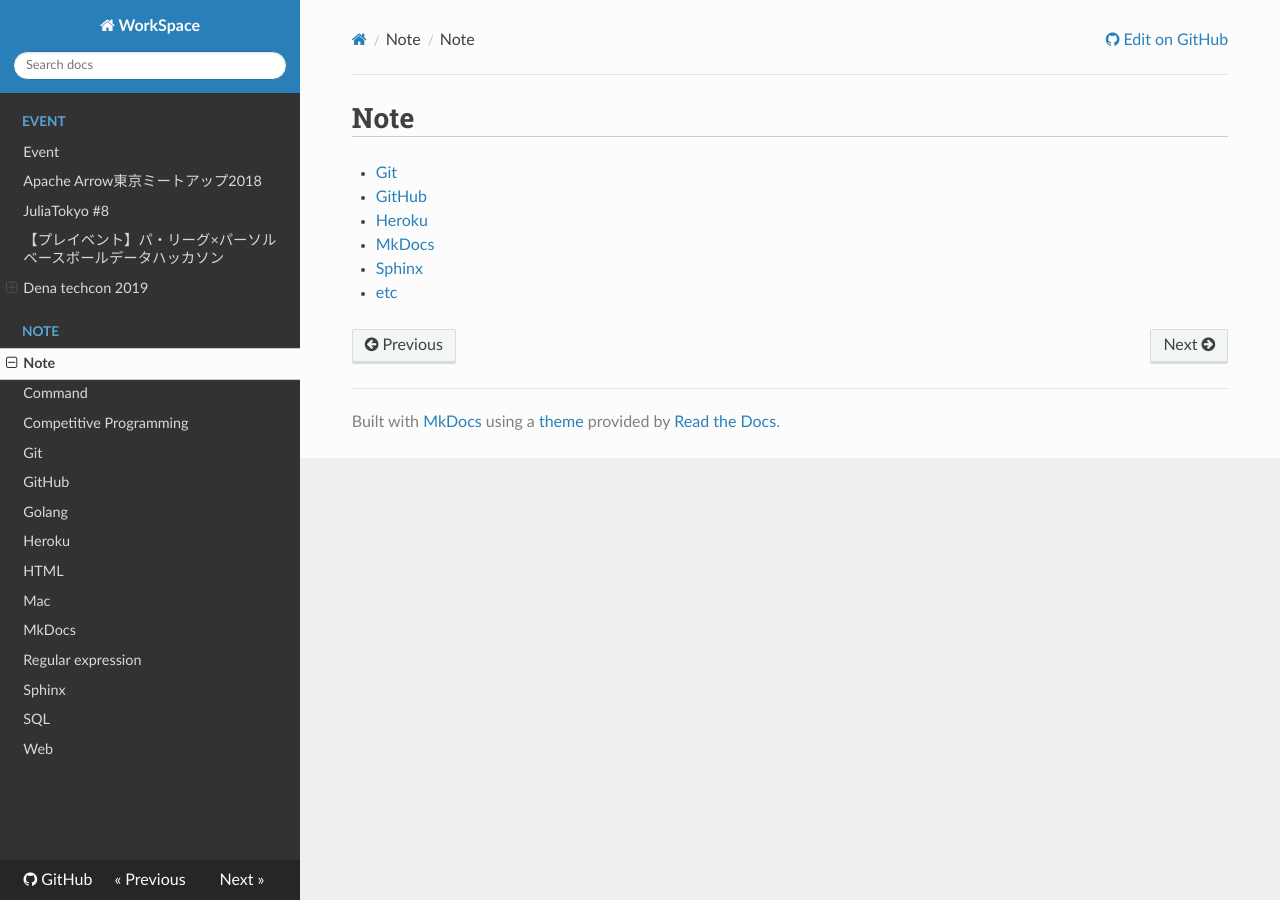
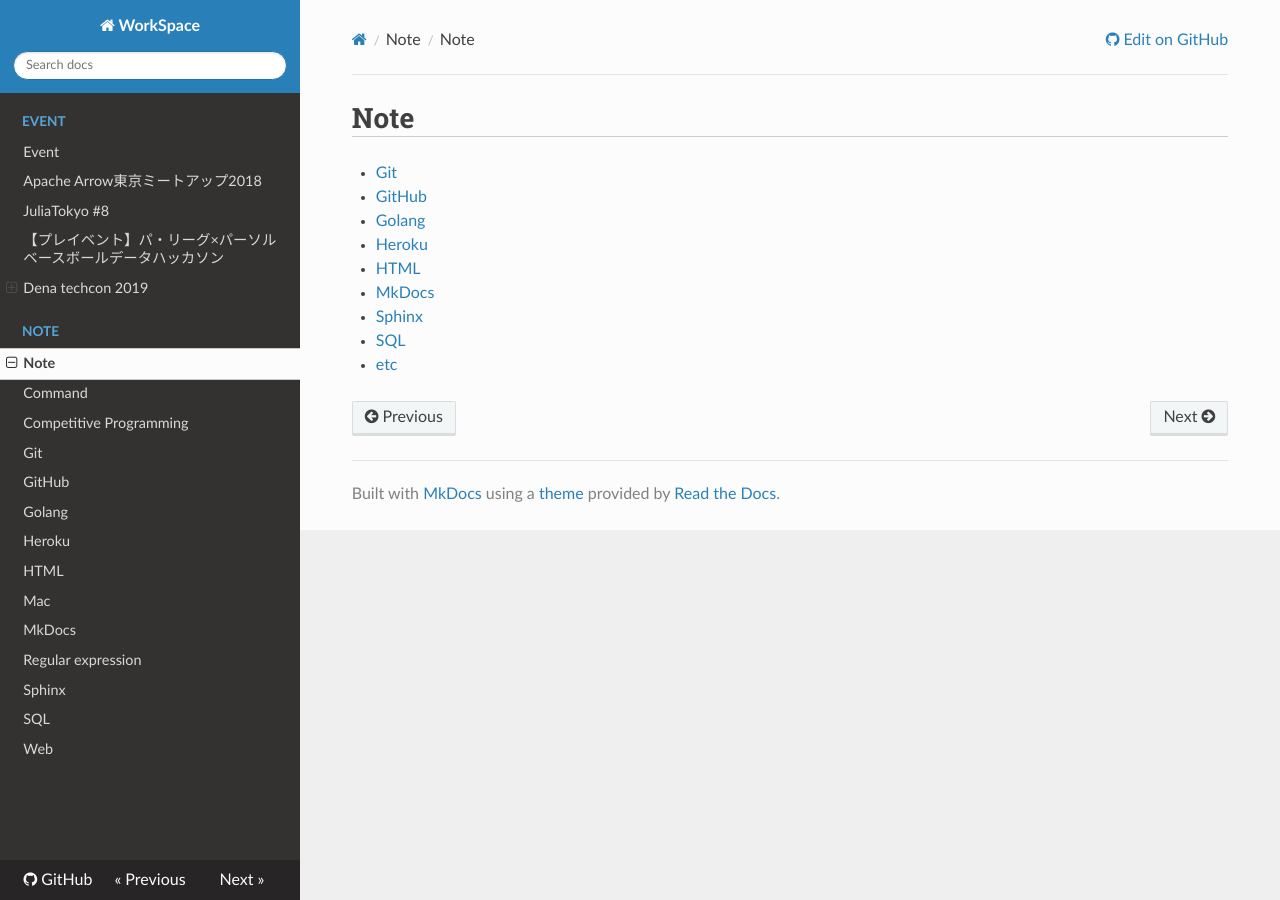
Before and after one commit to Doarakko/mkdocs-github-pages, an MkDocs documentation site: the page built from docs/note/index.md, in a window 1280 px wide. Built offline with MkDocs 1.6.1, drawn with Linux system fonts in a browser that asks for light colours; nearby versions of some CDN libraries.

Commit message:
add few item

```diff
--- a/docs/note/index.md
+++ b/docs/note/index.md
@@ -1,7 +1,10 @@
 # Note
 - [Git](./git)
 - [GitHub](./github)
+- [Golang](./golang)
 - [Heroku](./heroku)
+- [HTML](./html)
 - [MkDocs](./mkdocs)
 - [Sphinx](./sphinx)
+- [SQL](./sql)
 - [etc](./command)
```
